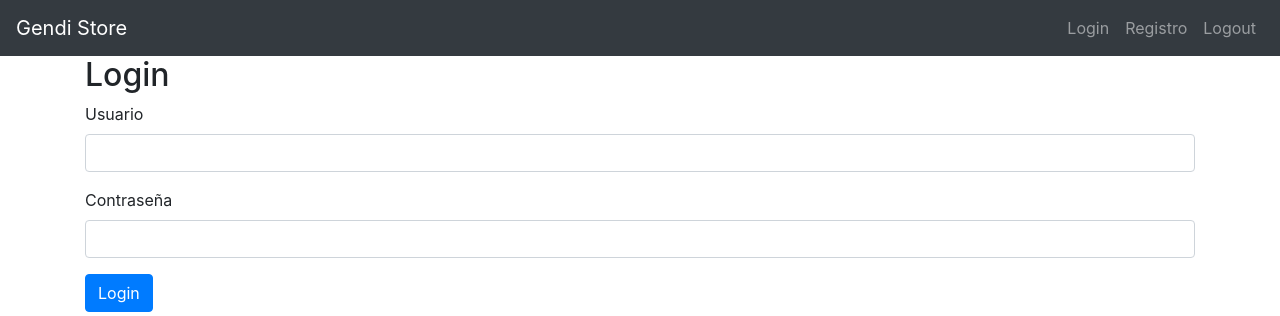
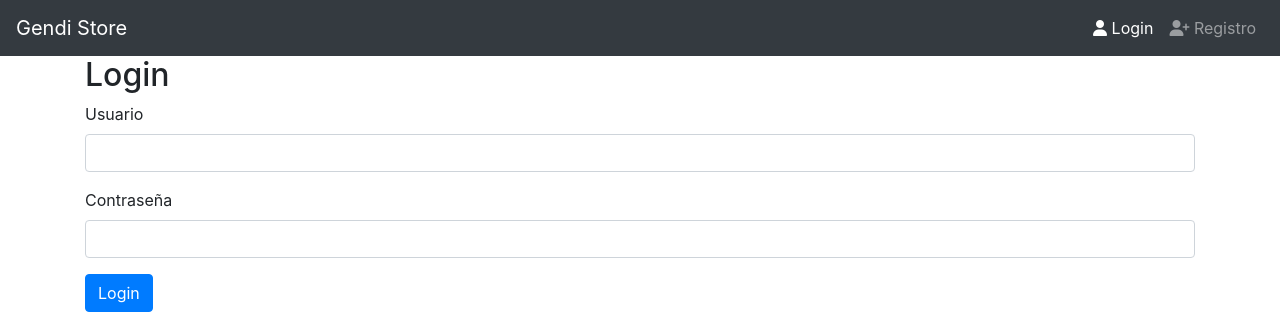
Before and after one commit to erivera23/market, a Django app: page /usuarios/login/ in a window 1280 px wide. Shown: the top 316 px of the page. Run offline with Django 3.2, Linux system fonts and the light colour scheme; some libraries are stand-ins or nearby versions.

Commit message:
Usuarios autenticados

```diff
--- a/gendiStore/views.py
+++ b/gendiStore/views.py
@@ -20,6 +20,9 @@ def index(request):
     })
 
 def login_view(request):
+    if request.user.is_authenticated:
+        return redirect('index')
+
     if request.method == 'POST':
         username = request.POST.get('username')
         password = request.POST.get('password')
@@ -43,6 +46,8 @@ def logout_view(request):
     return redirect('login')
 
 def register(request):
+    if request.user.is_authenticated:
+        return redirect('index')
     form = RegistroForm(request.POST or None)
 
     if request.method == 'POST' and form.is_valid():
--- a/templates/base.html
+++ b/templates/base.html
@@ -18,6 +18,7 @@
         </div>
     </div>
 </body>
+<script src="https://kit.fontawesome.com/afb0c2ffe3.js" crossorigin="anonymous"></script>
 <script src="https://code.jquery.com/jquery-3.4.1.slim.min.js" integrity="sha384-J6qa4849blE2+poT4WnyKhv5vZF5SrPo0iEjwBvKU7imGFAV0wwj1yYfoRSJoZ+n" crossorigin="anonymous"></script>
 <script src="https://cdn.jsdelivr.net/npm/popper.js@1.16.0/dist/umd/popper.min.js" integrity="sha384-Q6E9RHvbIyZFJoft+2mJbHaEWldlvI9IOYy5n3zV9zzTtmI3UksdQRVvoxMfooAo" crossorigin="anonymous"></script>
 <script src="https://stackpath.bootstrapcdn.com/bootstrap/4.4.1/js/bootstrap.min.js" integrity="sha384-wfSDF2E50Y2D1uUdj0O3uMBJnjuUD4Ih7YwaYd1iqfktj0Uod8GCExl3Og8ifwB6" crossorigin="anonymous"></script>
--- a/templates/navbar.html
+++ b/templates/navbar.html
@@ -1,3 +1,5 @@
+{% url 'login' as login %}
+{% url 'register' as register %}
 <nav class="navbar navbar-expand-md bg-dark navbar-dark">
     <a href="#" class="navbar-brand">Gendi Store</a>
 
@@ -9,15 +11,25 @@
 
     <div id="navb" class="navbar-collapse collapse hide">
         <ul class="nav navbar-nav ml-auto">
-            <li class="navbar-item">
-                <a href="" class="nav-link"> Login </a>
-            </li>
-            <li class="navbar-item">
-                <a href="" class="nav-link"> Registro </a>
-            </li>
-            <li class="navbar-item">
-                <a href="" class="nav-link"> Logout </a>
-            </li>
+            {% if user.is_authenticated %}
+                <li class="navbar-item">
+                    <a href="{% url 'logout' %}" class="nav-link">
+                        <span class="fas fa-sign-in-alt"></span> Logout
+                    </a>
+                </li>
+            {% else %}
+                <li class="navbar-item {% if request.path == login %} active {% endif %}">
+                    <a href="{{login}}" class="nav-link">
+                       <span class="fas fa-user"></span> Login
+                    </a>
+                </li>
+                <li class="navbar-item {% if request.path == register %} active {% endif %}">
+                    <a href="{{register}}" class="nav-link">
+                        <span class="fas fa-user-plus"></span> Registro
+                    </a>
+                </li>
+            {% endif %}
+
         </ul>
     </div>
 </nav>
```
Also changed, not shown: db.sqlite3.
